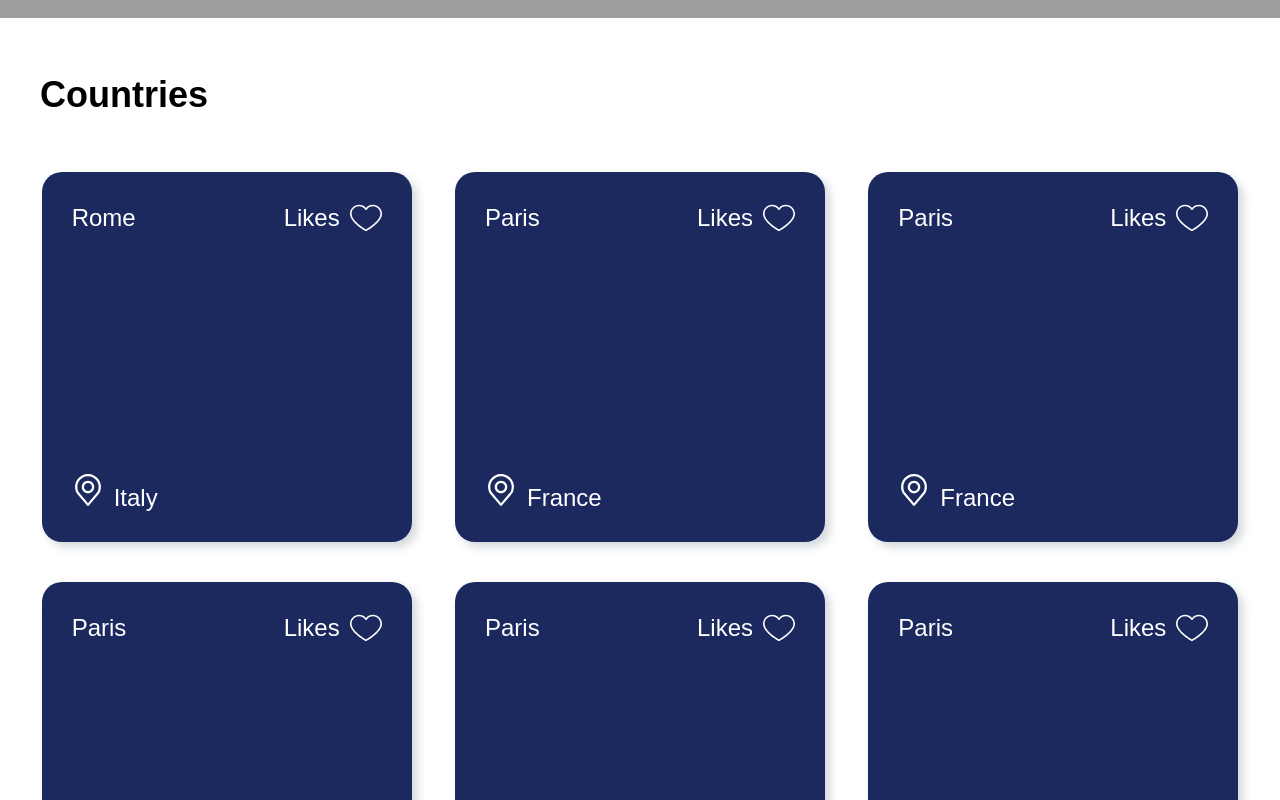
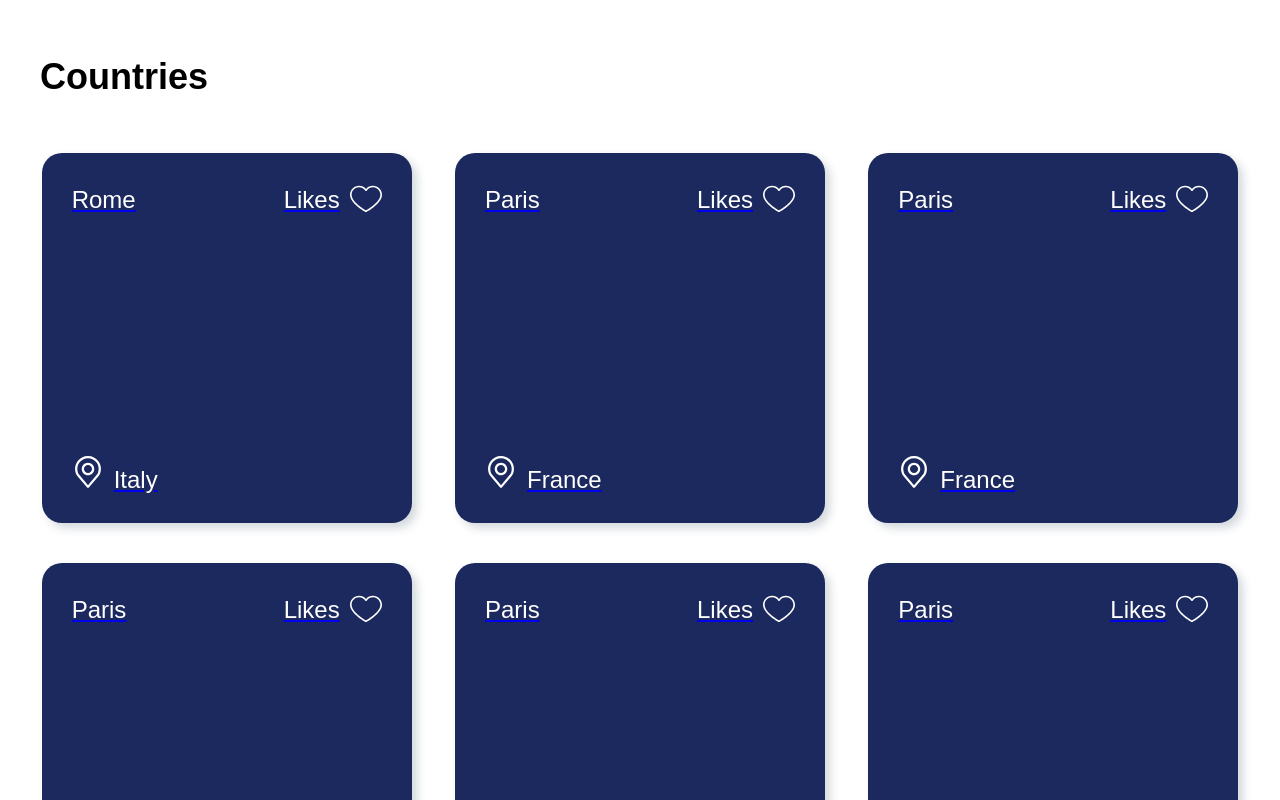
Before and after one commit to vetaniExist/travel-app, a React app: page / in a window 1280 px wide. Shown: the part 720-1520 px from the top of the page. Built offline with nearby package versions, Linux system fonts and the light colour scheme; grey boxes are pictures that could not be loaded.

Commit message:
feat: finish routing

```diff
--- a/src/components/App.tsx
+++ b/src/components/App.tsx
@@ -3,7 +3,6 @@ import {
   BrowserRouter as Router,
   Route,
   Switch,
-  Link
 } from "react-router-dom";
 import "../css/app.scss";
 import CountryPage from "./CountryPage/CountryPage";
@@ -12,17 +11,19 @@ import Footer from "./Footer/Footer";
 import MainPage from "./MainPage/MainPage";
 import { storeExample } from "../store.example";
 
-const App: React.FC = () => (
+const App = (): JSX.Element => (
     <>
       <Header/>
 
       <Router>
         <Switch>
-          <Route path="/country">
+         {/* <Route path="/authorization">
+            <Authorization />
+          </Route>*/}
+          <Route path="/country/:id">
             <CountryPage countriesInfo={storeExample}/>
           </Route>
           <Route path="/">
-            <Link to="/country">Country</Link>
             <MainPage/>
           </Route>
         </Switch>
--- a/src/components/CountryPage/CountryInfo/CountryInfo.tsx
+++ b/src/components/CountryPage/CountryInfo/CountryInfo.tsx
@@ -1,16 +1,13 @@
 import React from "react";
+import { ICountry } from "../../../store.example";
 
-type CountryInfoProps = {
-  id: number,
-  name: string,
-  capital: string,
-  countryDescription: string,
-  countryFlagImage: string
+interface CountryInfoProps {
+  country: ICountry;
 }
 
-function CountryInfo({
-  id, name, capital, countryDescription, countryFlagImage,
-}: CountryInfoProps) {
+function CountryInfo({country}: CountryInfoProps) {
+  const { name, capital, countryDescription, countryFlagImage } = country;
+
   return (
     <div className="wrapper">
       <div className="countryDetails">
--- a/src/components/CountryPage/CountryPage.tsx
+++ b/src/components/CountryPage/CountryPage.tsx
@@ -1,27 +1,28 @@
 import React from "react";
-// import {storeExample} from "../store.example";
-import Video from "./Video/Video";
+import { useParams } from "react-router-dom";
+import Slider from "../Slider/Slider";
+import CountryInfo from "./CountryInfo/CountryInfo";
 import Map from "./Map/Map";
 import Widgets from "./Widgets/Widgets";
-import CountryInfo from "./CountryInfo/CountryInfo";
-import Slider from "../Slider/Slider";
+import Video from "./Video/Video";
 import { ICountry } from "../../store.example";
 
 interface CardsProps {
   countriesInfo: ICountry[];
 }
+interface ParamTypes {
+  id: string;
+}
 
 function CountryPage({ countriesInfo }: CardsProps) {
+  const { id } = useParams<ParamTypes>();
+  const country: ICountry = countriesInfo.filter(item => item.id === id)[0];
+
   return (
     <div className="countryPage">
       <Slider />
-      <CountryInfo
-        id={countriesInfo[1].id}
-        name={countriesInfo[1].name}
-        capital={countriesInfo[1].capital}
-        countryDescription={countriesInfo[1].countryDescription}
-        countryFlagImage={countriesInfo[1].countryFlagImage}
-      />
+      <CountryInfo country={country}/>
+
       <Map />
       <Widgets />
       <Video />
--- a/src/components/MainPage/Countries/Cards/Cards.tsx
+++ b/src/components/MainPage/Countries/Cards/Cards.tsx
@@ -1,6 +1,7 @@
 import React from "react";
+import { Link } from "react-router-dom";
 import "./CardsStyle.scss";
-import { ICountry } from "../../../store.example";
+import { ICountry } from "../../../../store.example";
 // import heartRed from '../assets/heartred.svg';
 import heartWhite from "../../../../assets/heartwhite.svg";
 import place from "../../../../assets/place.svg";
@@ -9,14 +10,12 @@ interface CardsProps {
   countriesInfo: ICountry[];
 }
 
-function handleClick() {
-  console.log("click!");
-}
-
 const Cards = ({ countriesInfo }: CardsProps) => (
     <>
-      {countriesInfo.map((country: any, index: number) => (
-          <div className="card" key={index} onClick={handleClick}>
+      {countriesInfo.map((country: any) => (
+
+        <Link to={`/country/${country.id}`} key={country.id}>
+          <div className="card">
             <header className="card__header">
               <span>{country.capital}</span>
               <div className="card__header_favorites">
@@ -29,6 +28,8 @@ const Cards = ({ countriesInfo }: CardsProps) => (
               <span>{country.name}</span>
             </footer>
           </div>
+        </Link>
+
       ))
       }
     </>
--- a/src/store.example.ts
+++ b/src/store.example.ts
@@ -1,5 +1,5 @@
 export interface ICountry {
-  id: number,
+  id: string,
   name: string;
   capital: string;
   countryImage: string;
@@ -24,7 +24,7 @@ export interface ICountry {
 
 export const storeExample: ICountry[] = [
   {
-    id: 1,
+    id: "1",
     name: "Italy",
     capital: "Rome",
     countryImage: "https://picsum.photos/id/1018/1000/600/",
@@ -38,7 +38,7 @@ export const storeExample: ICountry[] = [
     countryFlagImage: "https://picsum.photos/id/384/200/150/",
   },
   {
-    id: 2,
+    id: "2",
     name: "France",
     capital: "Paris",
     countryImage: "https://picsum.photos/id/1018/1000/600/",
@@ -52,7 +52,7 @@ export const storeExample: ICountry[] = [
     countryFlagImage: "https://picsum.photos/id/829/200/150/",
   },
   {
-    id: 3,
+    id: "3",
     name: "France",
     capital: "Paris",
     countryImage: "https://picsum.photos/id/1018/1000/600/",
@@ -66,7 +66,7 @@ export const storeExample: ICountry[] = [
     countryFlagImage: "https://picsum.photos/id/384/200/150/",
   },
   {
-    id: 4,
+    id: "4",
     name: "France",
     capital: "Paris",
     countryImage: "https://picsum.photos/id/1018/1000/600/",
@@ -80,7 +80,7 @@ export const storeExample: ICountry[] = [
     countryFlagImage: "https://picsum.photos/id/384/200/150/",
   },
   {
-    id: 5,
+    id: "5",
     name: "France",
     capital: "Paris",
     countryImage: "https://picsum.photos/id/1018/1000/600/",
@@ -94,7 +94,7 @@ export const storeExample: ICountry[] = [
     countryFlagImage: "https://picsum.photos/id/384/200/150/",
   },
   {
-    id: 6,
+    id: "6",
     name: "France",
     capital: "Paris",
     countryImage: "https://picsum.photos/id/1018/1000/600/",
@@ -108,7 +108,7 @@ export const storeExample: ICountry[] = [
     countryFlagImage: "https://picsum.photos/id/384/200/150/",
   },
   {
-    id: 7,
+    id: "7",
     name: "France",
     capital: "Paris",
     countryImage: "https://picsum.photos/id/1018/1000/600/",
@@ -122,7 +122,7 @@ export const storeExample: ICountry[] = [
     countryFlagImage: "https://picsum.photos/id/384/200/150/",
   },
   {
-    id: 8,
+    id: "8",
     name: "France",
     capital: "Paris",
     countryImage: "https://picsum.photos/id/1018/1000/600/",
@@ -136,7 +136,7 @@ export const storeExample: ICountry[] = [
     countryFlagImage: "https://picsum.photos/id/384/200/150/",
   },
   {
-    id: 9,
+    id: "9",
     name: "France",
     capital: "Paris",
     countryImage: "https://picsum.photos/id/1018/1000/600/",
@@ -150,7 +150,7 @@ export const storeExample: ICountry[] = [
     countryFlagImage: "https://picsum.photos/id/384/200/150/",
   },
   {
-    id: 10,
+    id: "10",
     name: "France",
     capital: "Paris",
     countryImage: "https://picsum.photos/id/1018/1000/600/",
@@ -164,7 +164,7 @@ export const storeExample: ICountry[] = [
     countryFlagImage: "https://picsum.photos/id/384/200/150/",
   },
   {
-    id: 11,
+    id: "11",
     name: "France",
     capital: "Paris",
     countryImage: "https://picsum.photos/id/1018/1000/600/",
@@ -178,7 +178,7 @@ export const storeExample: ICountry[] = [
     countryFlagImage: "https://picsum.photos/id/384/200/150/",
   },
   {
-    id: 12,
+    id: "12",
     name: "France",
     capital: "Paris",
     countryImage: "https://picsum.photos/id/1018/1000/600/",
```
